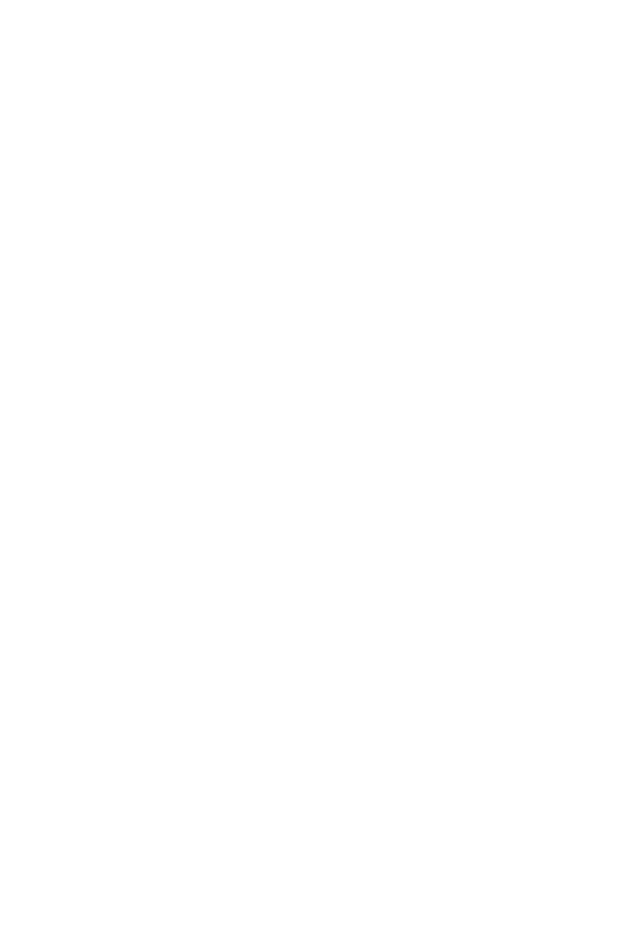
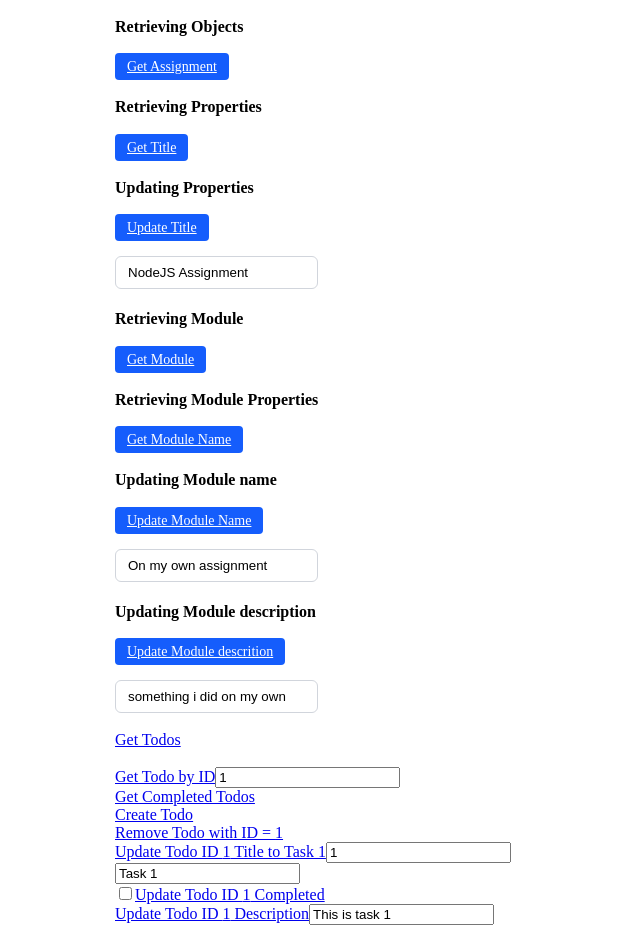
Before and after one commit to bshen0831/kambaz-next-js, a Next.js app: page /labs/lab5 in a window 1280 px wide. Shown: the part 620-1548 px from the top of the page, without its empty margins (0-640 px from the left). Before the commit the page ends 808 px from the top, so only its background shows below. Built offline with nearby package versions, Linux system fonts and the light colour scheme; no server answers.

Commit message:
added content up to 5.2.4

```diff
--- /dev/null
+++ b/app/labs/lab5/WorkingWithRemoteArrays.tsx
@@ -0,0 +1,52 @@
+"use client";
+
+import { useState } from "react";
+
+export default function WorkingWithRemoteArrays() {
+    const HTTP_SERVER = process.env.NEXT_PUBLIC_HTTP_SERVER;
+    const API = `${HTTP_SERVER}/lab5/todos`;
+    const [todo, setTodo] = useState({ id: "1", title: "Task 1", completed: false, description: "This is task 1" });
+    return (
+        <>
+            <br />
+            <br />
+            <a id="wd-retrieve-todos" href={API}>Get Todos</a>
+            <br />
+            <br />
+            <a id="wd-retrieve-todo-by-id" href={`${API}/${todo.id}`}>
+                Get Todo by ID
+            </a>
+            <input id="wd-todo-id" value={todo.id}
+                onChange={(e) => setTodo({ ...todo, id: e.target.value })} />
+            <br />
+            <a id="wd-retrieve-completed-todos" href={`${API}?completed=true`}>
+                Get Completed Todos
+            </a>
+            <br />
+            <a id="wd-create-todo" href={`${API}/create`}>Create Todo</a>
+            <br />
+            <a id="wd-remove-todo" href={`${API}/${todo.id}/delete`}>
+                Remove Todo with ID = {todo.id}
+            </a>
+            <br />
+            <a href={`${API}/${todo.id}/title/${todo.title}`} id="wd-update-todo-title">
+                Update Todo ID {todo.id} Title to {todo.title}
+            </a>
+            <input value={todo.id} onChange={(e) => setTodo({ ...todo, id: e.target.value })} />
+            <br />
+            <input value={todo.title} onChange={(e) => setTodo({ ...todo, title: e.target.value })} />
+            <br />
+            <input type="checkbox" checked={todo.completed} onChange={(e) => setTodo({ ...todo, completed: e.target.checked })} />
+            <a href={`${API}/${todo.id}/completed/${todo.completed}`} id="wd-update-todo-completed">
+                Update Todo ID {todo.id} Completed
+            </a>
+            <br />
+            <a href={`${API}/${todo.id}/description/${todo.description}`} id="wd-update-todo-description">
+                Update Todo ID {todo.id} Description
+            </a>
+            <input value={todo.description} onChange={(e) => setTodo({ ...todo, description: e.target.value })} />
+            <br />
+
+        </>
+    );
+};
--- /dev/null
+++ b/app/labs/lab5/WorkingWithRemoteObjects.tsx
@@ -0,0 +1,86 @@
+"use client";
+
+import { useState } from "react";
+
+export default function WorkingWithRemoteObjects() {
+    const HTTP_SERVER = process.env.NEXT_PUBLIC_HTTP_SERVER;
+    const [assignment, setAssignment] = useState({
+        id: 1, title: "NodeJS Assignment",
+        description: "Create a NodeJS server with ExpressJS",
+        due: "2021-10-10", completed: false, score: 0,
+    });
+    const ASSIGNMENT_API_URL = `${HTTP_SERVER}/lab5/assignment`;
+    const [module, setModule] = useState({
+        id: 21, name: "On my own assignment",
+        description: "something i did on my own",
+        course: "Web Development",
+    });
+    const MODULE_API_URL = `${HTTP_SERVER}/lab5/module`;
+    return (
+        <>
+            <h4>Retrieving Objects</h4>
+            <a id="wd-retrieve-assignments"
+                className="rounded bg-blue-600 px-3 py-1.5 text-sm text-white"
+                href={`${HTTP_SERVER}/lab5/assignment`}>
+                Get Assignment
+            </a>
+            <br />
+            <h4>Retrieving Properties</h4>
+            <a id="wd-retrieve-assignment-title"
+                className="rounded bg-blue-600 px-3 py-1.5 text-sm text-white"
+                href={`${HTTP_SERVER}/lab5/assignment/title`}>
+                Get Title
+            </a>
+            <br />
+            <h4>Updating Properties</h4>
+            <a id="wd-update-assignment-title"
+                className="rounded bg-blue-600 px-3 py-1.5 text-sm text-white"
+                href={`${ASSIGNMENT_API_URL}/title/${assignment.title}`}>
+                Update Title
+            </a>
+            <br />
+            <br />
+            <input id="wd-assignment-title" value={assignment.title} className="border border-gray-300 rounded-md px-3 py-2 focus:outline-none focus:ring-2 focus:ring-blue-600"
+                onChange={(e) => setAssignment({ ...assignment, title: e.target.value })} />
+
+            <h4>Retrieving Module</h4>
+            <a id="wd-retrieve-module"
+                className="rounded bg-blue-600 px-3 py-1.5 text-sm text-white"
+                href={`${MODULE_API_URL}`}>
+                Get Module
+            </a>
+            <br />
+            <h4>Retrieving Module Properties</h4>
+            <a id="wd-retrieve-assignment-name"
+                className="rounded bg-blue-600 px-3 py-1.5 text-sm text-white"
+                href={`${MODULE_API_URL}/name`}>
+                Get Module Name
+            </a>
+            <br />
+            <h4>Updating Module name</h4>
+            <a id="wd-update-assignment-name"
+                className="rounded bg-blue-600 px-3 py-1.5 text-sm text-white"
+                href={`${MODULE_API_URL}/name/${module.name}`}>
+                Update Module Name
+            </a>
+            <br />
+
+            <br />
+            <input id="wd-assignment-title" value={module.name} className="border border-gray-300 rounded-md px-3 py-2 focus:outline-none focus:ring-2 focus:ring-blue-600"
+                onChange={(e) => setModule({ ...module, name: e.target.value })} />
+
+            <h4>Updating Module description</h4>
+            <a id="wd-update-assignment-description"
+                className="rounded bg-blue-600 px-3 py-1.5 text-sm text-white"
+                href={`${MODULE_API_URL}/description/${module.description}`}>
+                Update Module descrition
+            </a>
+            <br />
+
+            <br />
+            <input id="wd-assignment-description" value={module.description} className="border border-gray-300 rounded-md px-3 py-2 focus:outline-none focus:ring-2 focus:ring-blue-600"
+                onChange={(e) => setModule({ ...module, description: e.target.value })} />
+
+        </>
+    );
+}
--- a/app/labs/lab5/page.tsx
+++ b/app/labs/lab5/page.tsx
@@ -1,6 +1,8 @@
 import Environment from "./Environment";
 import PathParameters from "./PathParameters";
 import QueryParameters from "./QueryParameters";
+import WorkingWithRemoteObjects from "./WorkingWithRemoteObjects";
+import WorkingWithRemoteArrays from "./WorkingWithRemoteArrays";
 export default function Lab5() {
     return (
         <div id="wd-lab5">
@@ -8,6 +10,8 @@ export default function Lab5() {
             <Environment />
             <PathParameters />
             <QueryParameters />
+            <WorkingWithRemoteObjects />
+            <WorkingWithRemoteArrays />
 
         </div>
     );
--- a/package.json
+++ b/package.json
@@ -10,6 +10,7 @@
   },
   "dependencies": {
     "@reduxjs/toolkit": "^2.13.0",
+    "axios": "^1.21.1",
     "next": "^16.3.8",
     "react": "19.2.8",
     "react-dom": "19.2.8",
```
Also changed, not shown: 1 other file (tests, documents, lock files or other folders).
